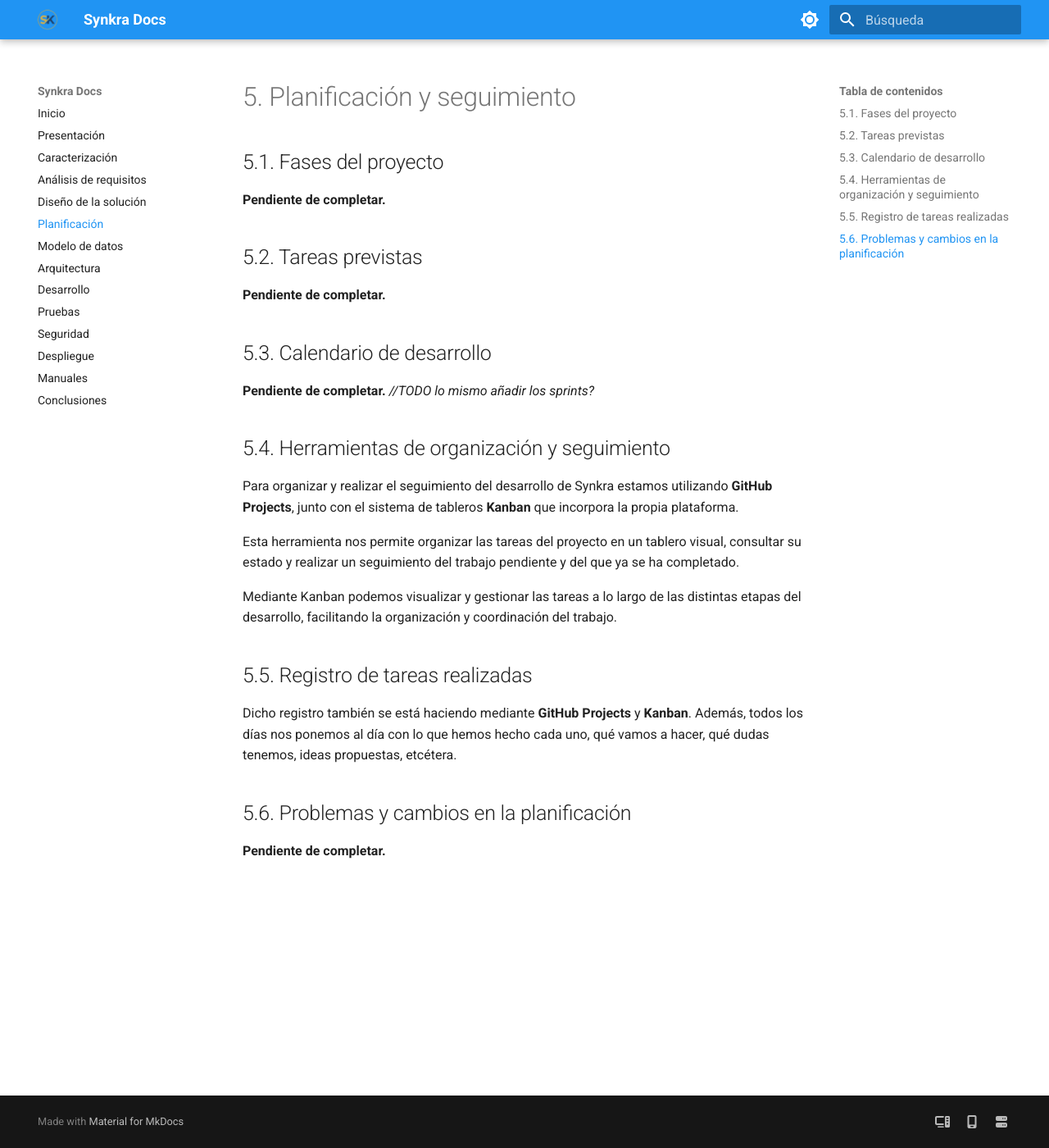
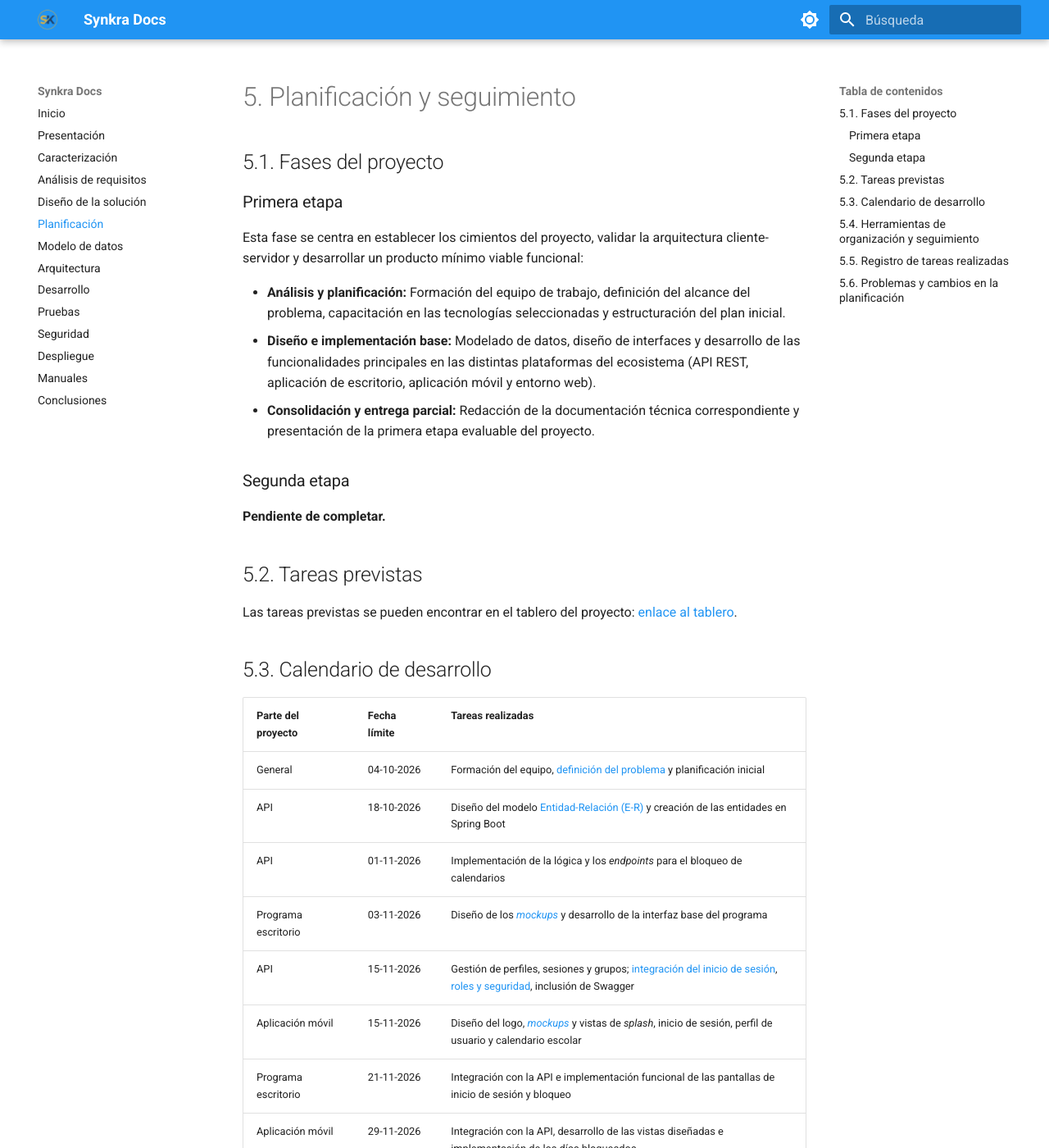
Before and after one commit to ian-ani/synkra-docs, an MkDocs documentation site: the page built from docs/05-planificacion.md, in a window 1280 px wide and 1400 px high. Shown: the whole window at 82% size. Built offline with MkDocs 1.6.1 and Material for MkDocs 9.7.7, drawn with Linux system fonts in a browser that asks for light colours; some of the changed text lies outside the part shown.

Commit message:
Completar la planificación del proyecto excepto por el punto 5.6

```diff
--- a/docs/05-planificacion.md
+++ b/docs/05-planificacion.md
@@ -1,17 +1,39 @@
 # 5. Planificación y seguimiento
 
 ## 5.1. Fases del proyecto
+
+### Primera etapa
+
+Esta fase se centra en establecer los cimientos del proyecto, validar la arquitectura cliente-servidor y desarrollar un producto mínimo viable funcional:
+
+- **Análisis y planificación:** Formación del equipo de trabajo, definición del alcance del problema, capacitación en las tecnologías seleccionadas y estructuración del plan inicial.
+- **Diseño e implementación base:** Modelado de datos, diseño de interfaces y desarrollo de las funcionalidades principales en las distintas plataformas del ecosistema (API REST, aplicación de escritorio, aplicación móvil y entorno web).
+- **Consolidación y entrega parcial:** Redacción de la documentación técnica correspondiente y presentación de la primera etapa evaluable del proyecto.
+
+### Segunda etapa
 
 **Pendiente de completar.**
 
 ## 5.2. Tareas previstas
 
-**Pendiente de completar.**
+Las tareas previstas se pueden encontrar en el tablero del proyecto: [enlace al tablero](https://github.com/users/Mokey09/projects/4).
 
 ## 5.3. Calendario de desarrollo
 
-**Pendiente de completar.**
-*//TODO lo mismo añadir los sprints?*
+| Parte del proyecto | Fecha límite | Tareas realizadas |
+|--------------------|-------|-------------------|
+| General | 04-10-2026 | Formación del equipo, [definición del problema](./01-presentacion.md/#15-problema-que-pretende-resolver) y planificación inicial |
+| API | 18-10-2026 | Diseño del modelo [Entidad-Relación (E-R)](./06-modelo_datos.md/#62-diagrama-entidad-relación) y creación de las entidades en Spring Boot |
+| API | 01-11-2026 | Implementación de la lógica y los *endpoints* para el bloqueo de calendarios |
+| Programa escritorio | 03-11-2026 | Diseño de los [*mockups*](./04-diseno.md/#42-diseño-de-la-interfaz) y desarrollo de la interfaz base del programa |
+| API | 15-11-2026 | Gestión de perfiles, sesiones y grupos; [integración del inicio de sesión](./10-seguridad.md/#101-sistema-de-autenticación), [roles y seguridad](./10-seguridad.md/#103-control-de-permisos), inclusión de Swagger |
+| Aplicación móvil | 15-11-2026 | Diseño del logo, [*mockups*](./04-diseno.md/#42-diseño-de-la-interfaz) y vistas de *splash*, inicio de sesión, perfil de usuario y calendario escolar |
+| Programa escritorio | 21-11-2026 | Integración con la API e implementación funcional de las pantallas de inicio de sesión y bloqueo
+| Aplicación móvil | 29-11-2026 | Integración con la API, desarrollo de las vistas diseñadas e implementación de los días bloqueados |
+| Documentación | 03-12-2026 | Redacción y consolidación de la documentación técnica del primer trimestre |
+| **PRIMER FINAL** | **04-12-2026** | **Presentación y entrega parcial del estado actual del proyecto** |
+
+*Nota: Las fechas indicadas corresponden a la planificación estimada y pueden sufrir ligeras variaciones en función de la evolución real del desarrollo.*
 
 ## 5.4. Herramientas de organización y seguimiento
 
@@ -25,6 +47,8 @@ Mediante Kanban podemos visualizar y gestionar las tareas a lo largo de las dist
 
 Dicho registro también se está haciendo mediante **GitHub Projects** y **Kanban**. Además, todos los días nos ponemos al día con lo que hemos hecho cada uno, qué vamos a hacer, qué dudas tenemos, ideas propuestas, etcétera.
 
+[Enlace al tablero](https://github.com/users/Mokey09/projects/4) con el registro de tareas a realizar y realizadas.
+
 ## 5.6. Problemas y cambios en la planificación
 
 **Pendiente de completar.**
```
